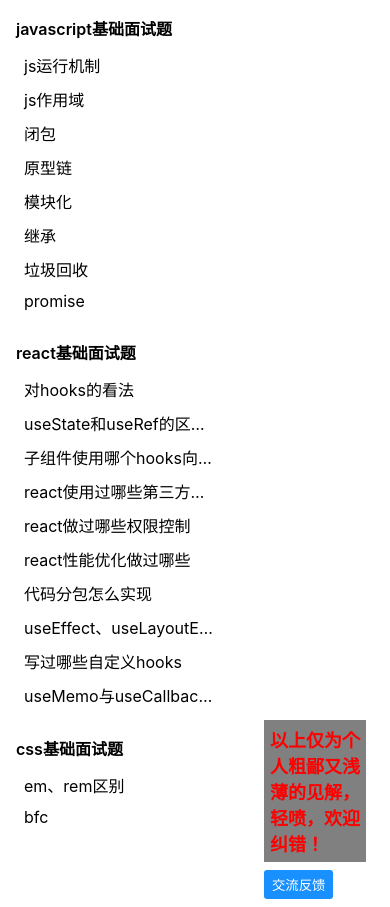
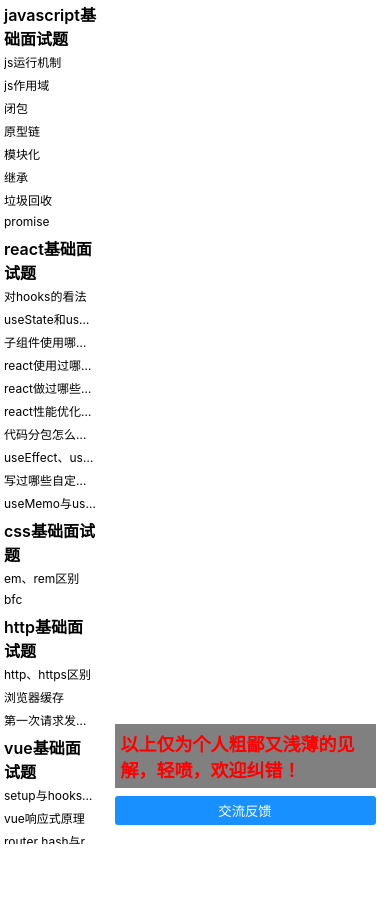
Before and after one commit to ZhuAiQuan/about-me, a Next.js app: page /note in a window 390 px wide. After the commit the page ends 844 px from the top, so only its background shows below. Built offline with nearby package versions, Linux system fonts and the light colour scheme.

Commit message:
稍微优化了在移动端的体验 只有一点点 待后期吧

```diff
--- a/pages/note/index.module.css
+++ b/pages/note/index.module.css
@@ -1,7 +1,6 @@
 .container {
   display: flex;
   min-height: 100vh;
-  width: #fff;
 }
 .left {
   width: 240px;
@@ -17,6 +16,8 @@
 .right {
   width: calc(100% - 240px);
   padding: 24px;
+  max-height: 100vh;
+  overflow: hidden;
 }
 .title_ctx {
   padding: 8px 16px;
@@ -55,9 +56,11 @@
 }
 .ctx {
   height: calc(100% - 100px);
+  overflow-y: auto;
 }
 .ctx span {
   background-color: lightgreen;
+  line-height: 1.5;
 }
 .desc {
   background-color: grey;
@@ -75,8 +78,43 @@
   border-radius: 3px;
   background-color: #1890ff;
   color: #fff;
+  width: 100%;
 }
 .btn:hover, .btn:focus {
   cursor: pointer;
   background-color: #1890ff90;
 }
+
+@media screen and (max-width: 750px) {
+  .left {
+    width: 100px;
+  }
+  .title_ctx {
+    padding: 2px 4px;
+  }
+  .title {
+    padding: 0;
+    top: 0;
+  }
+  .sub_title {
+    padding: 3px 0;
+    font-size: 12px;
+  }
+  .sub_title_actived {
+    padding: 3px 0;
+    font-size: 12px;
+  }
+  .right {
+    padding: 0;
+    width: calc(100% - 100px);
+  }
+  .ctx {
+    height: calc(100% - 120px);
+    padding: 0 3px;
+    padding-top: 16px;
+  }
+  .btn, .desc {
+    width: 90%;
+    margin: 0 5%;
+  }
+}
```
